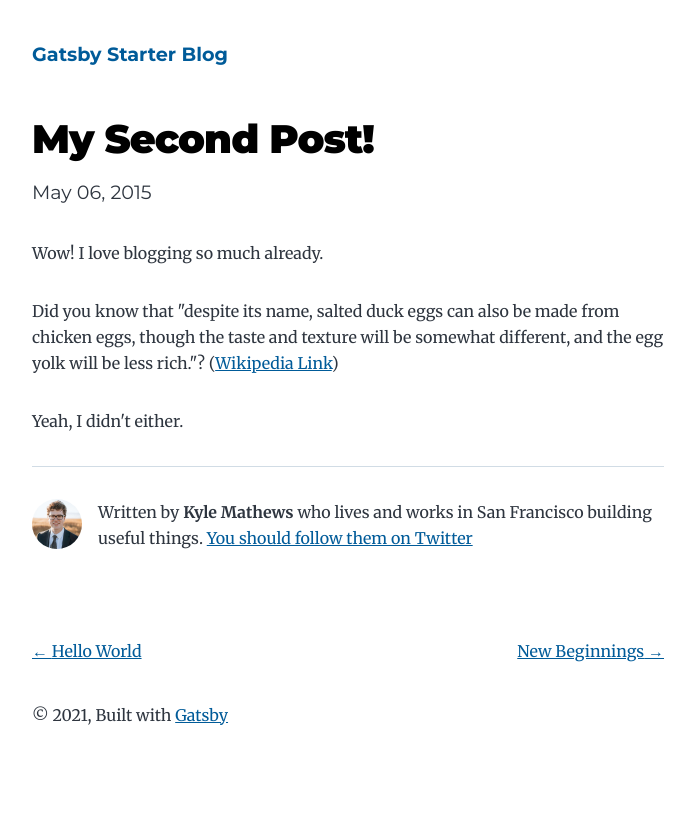
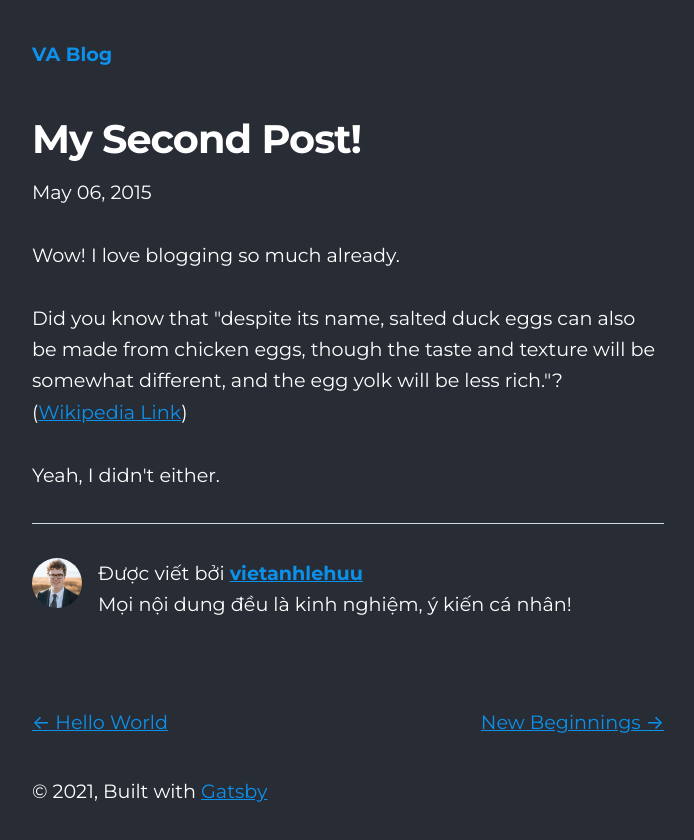
Before and after one commit to vietanhlehuu/blog, a Gatsby site: page /my-second-post/ in a window 1280 px wide. Shown: the whole page, without its empty margins (292-986 px from the left). Before the commit the page ends 800 px from the top, so only its background shows below. Built offline with nearby package versions, Linux system fonts and the light colour scheme; Gatsby itself is replaced by a stand-in of ours.

Commit message:
Update template

```diff
--- a/content/blog/new-beginnings/index.md
+++ b/content/blog/new-beginnings/index.md
@@ -1,7 +1,7 @@
 ---
 title: New Beginnings
 date: "2015-05-28T22:40:32.169Z"
-description: This is a custom description for SEO and Open Graph purposes, rather than the default generated excerpt. Simply add a description field to the frontmatter.
+description: Z-index là một thuộc tính tương đối dễ dùng. Nhưng đôi khi gây bối rối khi nó không tuân theo quy luật mà mọi người hay mặc định là z-index cao hơn thì sẽ làm phần tử lên trên..
 ---
 
 Far far away, behind the word mountains, far from the countries Vokalia and
--- a/gatsby-browser.js
+++ b/gatsby-browser.js
@@ -1,6 +1,4 @@
 // custom typefaces
-import "typeface-montserrat"
-import "typeface-merriweather"
 // normalize CSS across browsers
 import "./src/normalize.css"
 // custom CSS styles
--- a/gatsby-config.js
+++ b/gatsby-config.js
@@ -1,14 +1,14 @@
 module.exports = {
   siteMetadata: {
-    title: `Gatsby Starter Blog`,
+    title: `VA Blog`,
     author: {
-      name: `Kyle Mathews`,
-      summary: `who lives and works in San Francisco building useful things.`,
+      name: `vietanhlehuu`,
+      summary: `Mọi nội dung đều là kinh nghiệm, ý kiến cá nhân!`,
     },
     description: `A starter blog demonstrating what Gatsby can do.`,
     siteUrl: `https://gatsbystarterblogsource.gatsbyjs.io/`,
     social: {
-      twitter: `kylemathews`,
+      facebook: `https://facebook.com/vietanhlehuu`,
     },
   },
   plugins: [
@@ -119,7 +119,7 @@ module.exports = {
         background_color: `#ffffff`,
         // This will impact how browsers show your PWA/website
         // https://css-tricks.com/meta-theme-color-and-trickery/
-        // theme_color: `#663399`,
+        theme_color: `#0c91eb`,
         display: `minimal-ui`,
         icon: `src/images/gatsby-icon.png`, // This path is relative to the root of the site.
       },
--- a/src/components/bio.js
+++ b/src/components/bio.js
@@ -44,11 +44,9 @@ const Bio = () => {
       />
       {author?.name && (
         <p>
-          Written by <strong>{author.name}</strong> {author?.summary || null}
-          {` `}
-          <a href={`https://twitter.com/${social?.twitter || ``}`}>
-            You should follow them on Twitter
-          </a>
+          Được viết bởi <a href={`https://twitter.com/${social?.facebook || ``}`}>
+            <strong>{author.name}</strong></a> <br />{author?.summary || null}
+
         </p>
       )}
     </div>
--- a/src/style.css
+++ b/src/style.css
@@ -1,4 +1,5 @@
 /* CSS Custom Properties Definitions */
+@import url("https://fonts.googleapis.com/css2?family=Montserrat:ital,wght@0,400;0,700;1,400&display=swap");
 
 :root {
   --maxWidth-none: "none";
@@ -30,9 +31,8 @@
   --fontFamily-sans: Montserrat, system-ui, -apple-system, BlinkMacSystemFont,
     "Segoe UI", Roboto, "Helvetica Neue", Arial, "Noto Sans", sans-serif,
     "Apple Color Emoji", "Segoe UI Emoji", "Segoe UI Symbol", "Noto Color Emoji";
-  --fontFamily-serif: "Merriweather", "Georgia", Cambria, "Times New Roman",
-    Times, serif;
-  --font-body: var(--fontFamily-serif);
+  --fontFamily-serif: "Nunito", sans-serif;
+  --font-body: var(--fontFamily-sans);
   --font-heading: var(--fontFamily-sans);
   --fontWeight-normal: 400;
   --fontWeight-medium: 500;
@@ -54,11 +54,12 @@
   --fontSize-5: 2.074rem;
   --fontSize-6: 2.488rem;
   --fontSize-7: 2.986rem;
-  --color-primary: #005b99;
-  --color-text: #2e353f;
-  --color-text-light: #4f5969;
-  --color-heading: #1a202c;
-  --color-heading-black: black;
+  --color-bg: #282c35;
+  --color-primary: #0c91eb;
+  --color-text: #fff;
+  --color-text-light: #fff;
+  --color-heading: #fff;
+  --color-heading-white: #fff;
   --color-accent: #d1dce5;
 }
 
@@ -79,8 +80,9 @@ html {
 
 body {
   font-family: var(--font-body);
-  font-size: var(--fontSize-1);
+  font-size: var(--fontSize-2);
   color: var(--color-text);
+  background-color: var(--color-bg);
 }
 
 footer {
@@ -120,7 +122,7 @@ h6 {
 h1 {
   font-weight: var(--fontWeight-black);
   font-size: var(--fontSize-6);
-  color: var(--color-heading-black);
+  color: var(--color-heading-white);
 }
 
 h2 {
```
Also changed, not shown: content/blog/hello-world/index.md (+1 -0 lines), package.json (+4 -6 lines), 1 other file.
